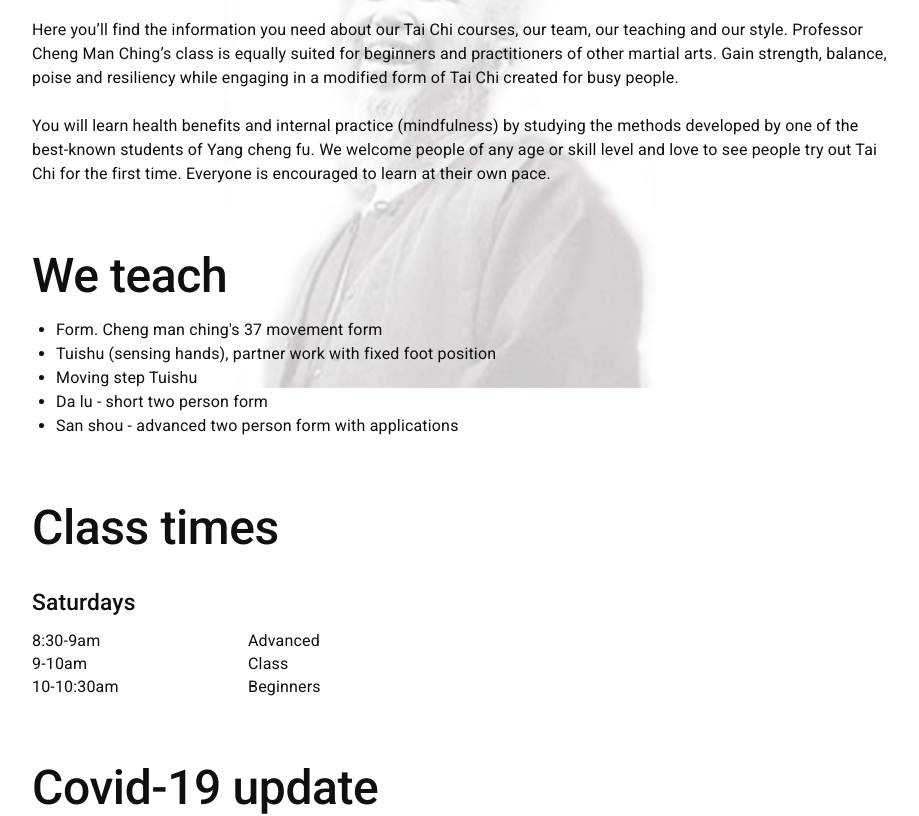
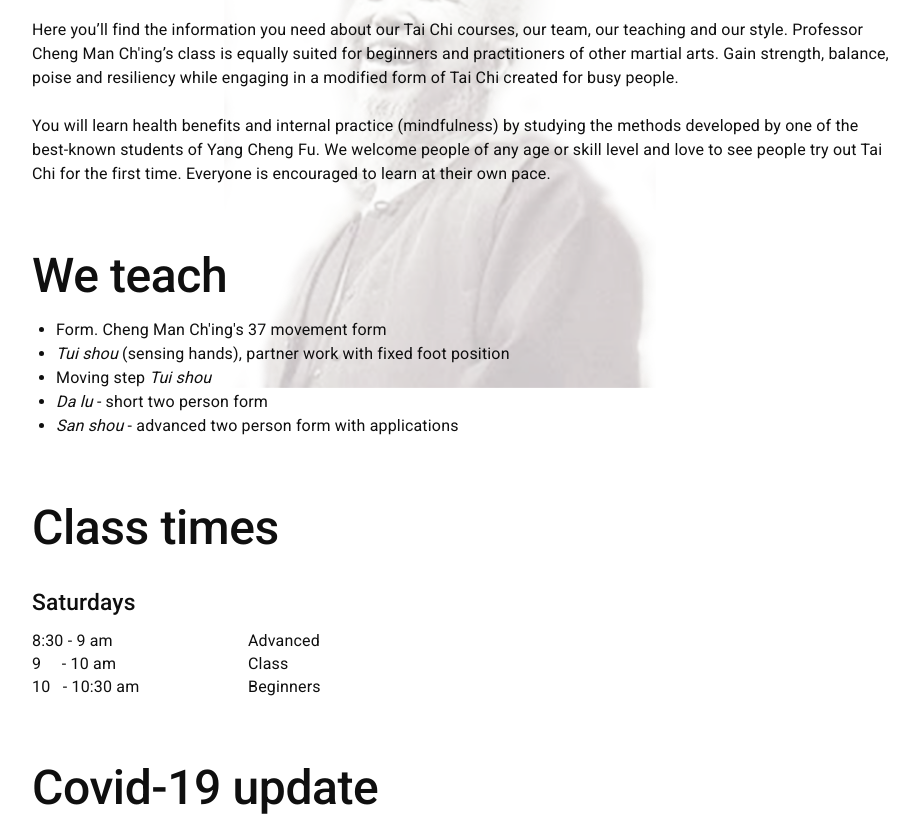
Before and after one commit to johnlobster/tcc-cmcsacramento, a React (Create React App) app: page / in a window 1280 px wide. Shown: the part 446-1262 px from the top of the page, without its empty margins (176-1095 px from the left). Built offline with nearby package versions, Linux system fonts and the light colour scheme.

Commit message:
Changed names to be consistent

```diff
--- a/src/components/ContactButton/ContactButton.tsx
+++ b/src/components/ContactButton/ContactButton.tsx
@@ -1,4 +1,5 @@
 import React from 'react';
+import { Link } from 'react-router-dom';
 
 import { Button } from '@material-ui/core';
 import { makeStyles } from '@material-ui/core/styles';
@@ -22,9 +23,11 @@ const classes= useStyles();
 
 return (
   <div className={classes.buttonBox}>
-    <Button variant="contained" size="large" href="/Contact#contact"
+    <Button variant="contained" size="large"
       color="secondary" className={classes.contactButton}>
-      Contact us
+      <Link to="/Contact#contact">
+        Contact us
+      </Link>
     </Button>
   </div>
 )
--- a/src/components/Draft/Draft.tsx
+++ b/src/components/Draft/Draft.tsx
@@ -3,16 +3,65 @@ import React from 'react'
 // Simple wrapper to conditionally include material
 // If in author mode, children are displayed
 
-const Draft: React.FunctionComponent = (props) => {
+import { Paper } from '@material-ui/core';
+
+import { makeStyles } from '@material-ui/core/styles';
+
+const draftStyles = makeStyles({
+  box: {
+    paddingLeft: '1.75rem',
+  },
+  notFinished: {
+    fontStyle: 'italic',
+    fontSize: '1.2rem',
+  },
+  quote: {
+    paddingTop: '1rem',
+    paddingLeft: '2.5rem',
+    paddingRight: '0.75rem',
+    fontSize: '1.4rem',
+    fontStyle: 'italic',
+  },
+  laotzu: {
+    paddingLeft: '1rem',
+    paddingTop: '0.5rem',
+    paddingBottom: '0.5rem',
+    fontSize: '1.25rem',
+    fontVariant: 'small-caps',
+  }
+})
+
+export const DraftMessage: React.FunctionComponent = () => {
+
+  const classes = draftStyles()
+
+  return (
+    <div className={classes.box}>
+      <p className={classes.notFinished}>This content isn't quite finished</p>
+
+      <Paper elevation={3}>
+        <div className={classes.quote}>
+        Trying to understand is like straining through muddy water.<br />
+        Have the patience to wait!<br />
+        Be still and allow the mud to settle.<br />
+        </div>
+        <div className={classes.laotzu}>
+          Lao Tzu: Dao de ching chapter 15
+        </div>
+      </Paper>
+
+    </div>
+  )
+}
+export const Draft: React.FunctionComponent = (props) => {
 
   return (
     <React.Fragment>
       { process.env.REACT_APP_BUILD_MODE === "author" ?
         (props.children) :
-        (<p>Not quite finished yet ...</p>)}
+        (
+          <DraftMessage />
+        )}
     </React.Fragment>
   )
-
 }
-
-export default Draft
--- a/src/components/EditBlock/EditBlock.tsx
+++ b/src/components/EditBlock/EditBlock.tsx
@@ -9,6 +9,7 @@ import { makeStyles, createStyles } from '@material-ui/core/styles';
 
 import getInitialContent from '../../database/dataLayer'
 import theme, {rhythm} from "../../global/theme";
+import {DraftMessage} from '../../components/Draft/Draft'
 
 // ToDo combine into single module
 import processYT from './processYT'
@@ -117,24 +118,7 @@ const EditBlock: React.FunctionComponent<MoreProps> = (props) => {
   // if page prop specified, use that instead of initialPathname
   React.useEffect( () => {
     console.log(`EditBlock: mount and update content id ${initialId.current}`)
-    if (props.draft) {
-      updateContent(
-        `
-        <q>
-        <br>
-          Trying to understand is like straining through muddy water.<br>
-          Have the patience to wait!<br>
-          Be still and allow the mud to settle.<br>
-        </q>
-        <br>
-        Lao Tzu: Dao de ching chapter 15
-        <br>
-        <br>
-        <br>
-        <em>This content isn't quite ready yet</em>
-        `
-      )
-    } else {
+
       if (props.page) {
         updateContent(
           getInitialContent(props.page, initialId.current, initialContent.current)
@@ -144,11 +128,42 @@ const EditBlock: React.FunctionComponent<MoreProps> = (props) => {
           getInitialContent(initialPathname.current, initialId.current, initialContent.current)
         )
       }
-    }
+  }, [props.page])
+
+  // React.useEffect(() => {
+  //   console.log(`EditBlock: mount and update content id ${initialId.current}`)
+  //   if (props.draft) {
+  //     updateContent(
+  //       `
+  //       <q>
+  //       <br>
+  //         Trying to understand is like straining through muddy water.<br>
+  //         Have the patience to wait!<br>
+  //         Be still and allow the mud to settle.<br>
+  //       </q>
+  //       <br>
+  //       Lao Tzu: Dao de ching chapter 15
+  //       <br>
+  //       <br>
+  //       <br>
+  //       <em>This content isn't quite ready yet</em>
+  //       `
+  //     )
+  //   } else {
+  //     if (props.page) {
+  //       updateContent(
+  //         getInitialContent(props.page, initialId.current, initialContent.current)
+  //       )
+  //     } else {
+  //       updateContent(
+  //         getInitialContent(initialPathname.current, initialId.current, initialContent.current)
+  //       )
+  //     }
+  //   }
 
 
 
-  }, [props.page, props.draft])
+  // }, [props.page, props.draft])
 
   const inlineEditorOptions = {
     initialData: content,
@@ -335,10 +350,19 @@ const EditBlock: React.FunctionComponent<MoreProps> = (props) => {
           }
         </div>
       ):(
-        <div
-          dangerouslySetInnerHTML={{ __html: content }}
-        >
+
+        <div>
+          {props.draft ? (
+            <DraftMessage />
+          ) : (
+            <div
+              dangerouslySetInnerHTML={{ __html: content }}
+            >
+            </div>
+          )}
         </div>
+
+
       )}
 
     </React.Fragment>
--- a/src/components/Header/Header.tsx
+++ b/src/components/Header/Header.tsx
@@ -190,7 +190,7 @@ const Header: React.FunctionComponent = () => {
             <Box className={headerClasses.info}>
               <div >Jinbao(Golden Treasure) Tai Chi Chuan</div>
               <div className={headerClasses.thirdRow}>
-                Sacramento Cheng Man-ching Tai Chi Group
+                Sacramento Cheng Man Ch'ing Tai Chi Group
               </div>
             </Box>
 
--- a/src/pages/Advanced/Advanced.tsx
+++ b/src/pages/Advanced/Advanced.tsx
@@ -24,12 +24,12 @@ const Advanced: React.FunctionComponent = (props) => {
               <li>Relaxation, <em>Sung</em></li>
               <li>Full curriculum</li>
                 <ul>
-                  <li>Solo form</li>
-                  <li>Tuishu (sensing hands), partner work with fixed foot position</li>
-                  <li>Moving step Tuishu</li>
-                  <li>Da lu - short two person form</li>
-                  <li>San shou - advanced two person form with applications</li>
-                  <li>San shou - free form partner work</li>
+                  <li>Solo form with applications</li>
+                  <li><em>Tui shou</em> (sensing hands), partner work with fixed foot position</li>
+                  <li>Moving step <em>Tui shou</em> </li>
+                  <li><em>Da lu</em> - short two person form</li>
+                  <li><em>San shou</em> - advanced two person form with applications</li>
+                  <li><em>San shou</em> - free form partner work</li>
                 </ul>
               <li>
                 Tai chi classics
--- a/src/pages/Beginners/formList.tsx
+++ b/src/pages/Beginners/formList.tsx
@@ -379,7 +379,7 @@ export const FormList: React.FunctionComponent = () => {
 
   return (
   <div>
-    <h4>List of postures for 37 movement Cheng man ching form</h4>
+    <h4>List of postures for 37 movement Cheng Man Ch'ing form</h4>
     <div className={classes.listBox}>
       {formListItems.map((item, index) => {
         const backgroundStyles = item.image ? (
@@ -427,7 +427,7 @@ export const FormList: React.FunctionComponent = () => {
       piecing together the form as a single movement
     </p>
     <p>
-      The numbering and English translations are from this book by Cheng Man Ching
+      The numbering and English translations are from this book by Cheng Man Ch'ing
     </p>
 
     <Card raised={true} >
--- a/src/pages/Contact/Contact.tsx
+++ b/src/pages/Contact/Contact.tsx
@@ -75,7 +75,7 @@ const Contact: React.FunctionComponent = (props) => {
           <h5>Saturdays</h5>
           <Grid container>
             <Grid item xs={6} sm={4} md={3}>
-            8:30-9am
+            8:30 - 9am
             </Grid>
             <Grid item xs={6} sm={4}>
             Advanced
@@ -83,7 +83,7 @@ const Contact: React.FunctionComponent = (props) => {
           </Grid>
           <Grid container>
             <Grid item xs={6} sm={4} md={3}>
-            9-10am
+              9 &nbsp; &nbsp; - 10am
             </Grid>
             <Grid item xs={6} sm={4}>
             Class
@@ -91,7 +91,7 @@ const Contact: React.FunctionComponent = (props) => {
           </Grid>
           <Grid container>
             <Grid item xs={6} sm={4} md={3}>
-            10-10:30am
+              10 &nbsp; - 10:30am
             </Grid>
             <Grid item xs={6} sm={4}>
             Beginners
--- a/src/pages/Home/Home.tsx
+++ b/src/pages/Home/Home.tsx
@@ -125,7 +125,7 @@ const Home: React.FunctionComponent = () => {
 
             {/* Background image */}
             <div style={{position: 'relative'}}>
-              <img src={cmc} alt="Cheng man ching" className={classes.bgImage} />
+              <img src={cmc} alt="Cheng Man Ch'ing" className={classes.bgImage} />
             </div>
 
           <EditBlock id="Home_welcome1" className={classes.welcome}
@@ -133,13 +133,13 @@ const Home: React.FunctionComponent = () => {
             <p>
               Here you’ll find
               the information you need about our Tai Chi courses, our team, our teaching and our
-              style. Professor Cheng Man Ching’s class is equally suited for beginners and
+              style. Professor Cheng Man Ch'ing’s class is equally suited for beginners and
               practitioners of other martial arts. Gain strength, balance, poise and resiliency
               while engaging in a modified form of Tai Chi created for busy people.
             </p>
             <p>
               You will learn health benefits and internal practice (mindfulness) by
-              studying the methods developed by one of the best-known students of Yang cheng fu.
+              studying the methods developed by one of the best-known students of Yang Cheng Fu.
               We welcome people of any age or skill level and love to see people try out
               Tai Chi for the first time. Everyone is encouraged to learn at their own
               pace.
@@ -151,20 +151,21 @@ const Home: React.FunctionComponent = () => {
           <EditBlock id="Home_welcome2" className={classes.welcome} content={`
             <h2>We teach</h2>
             <ul>
-              <li>Form. Cheng man ching's 37 movement form</li>
-              <li>Tuishu (sensing hands), partner work with fixed foot position</li>
-              <li>Moving step Tuishu</li>
-              <li>Da lu - short two person form</li>
-              <li>San shou - advanced two person form with applications</li>
+              <li>Form. Cheng Man Ch'ing's 37 movement form</li>
+              <li><em>Tui shou</em> (sensing hands), partner work with fixed foot position</li>
+              <li>Moving step <em>Tui shou</em></li>
+              <li><em>Da lu</em> - short two person form</li>
+              <li><em>San shou</em> - advanced two person form with applications</li>
             </ul>
           `} />
           <VSeparator lines={1} />
 
           <h2>Class times</h2>
           <h4>Saturdays</h4>
+
           <Grid container>
             <Grid item xs={6} sm={4} md={3}>
-              8:30-9am
+              8:30 - 9 am
             </Grid>
             <Grid item xs={6} sm={4}>
               Advanced
@@ -172,7 +173,7 @@ const Home: React.FunctionComponent = () => {
           </Grid>
           <Grid container>
             <Grid item xs={6} sm={4} md={3}>
-              9-10am
+                9 &nbsp; &nbsp; - 10 am
             </Grid>
             <Grid item xs={6} sm={4}>
               Class
@@ -180,7 +181,7 @@ const Home: React.FunctionComponent = () => {
           </Grid>
           <Grid container>
             <Grid item xs={6} sm={4} md={3}>
-              10-10:30am
+              10 &nbsp; - 10:30 am
             </Grid>
             <Grid item xs={6} sm={4}>
               Beginners
```
Also changed, not shown: src/data/page-info.ts (+8 -8 lines), src/pages/Beginners/Beginners.tsx (+8 -15 lines), src/pages/Resources/Resources.tsx (+9 -4 lines), 1 other file (tests, documents, lock files or other folders).
